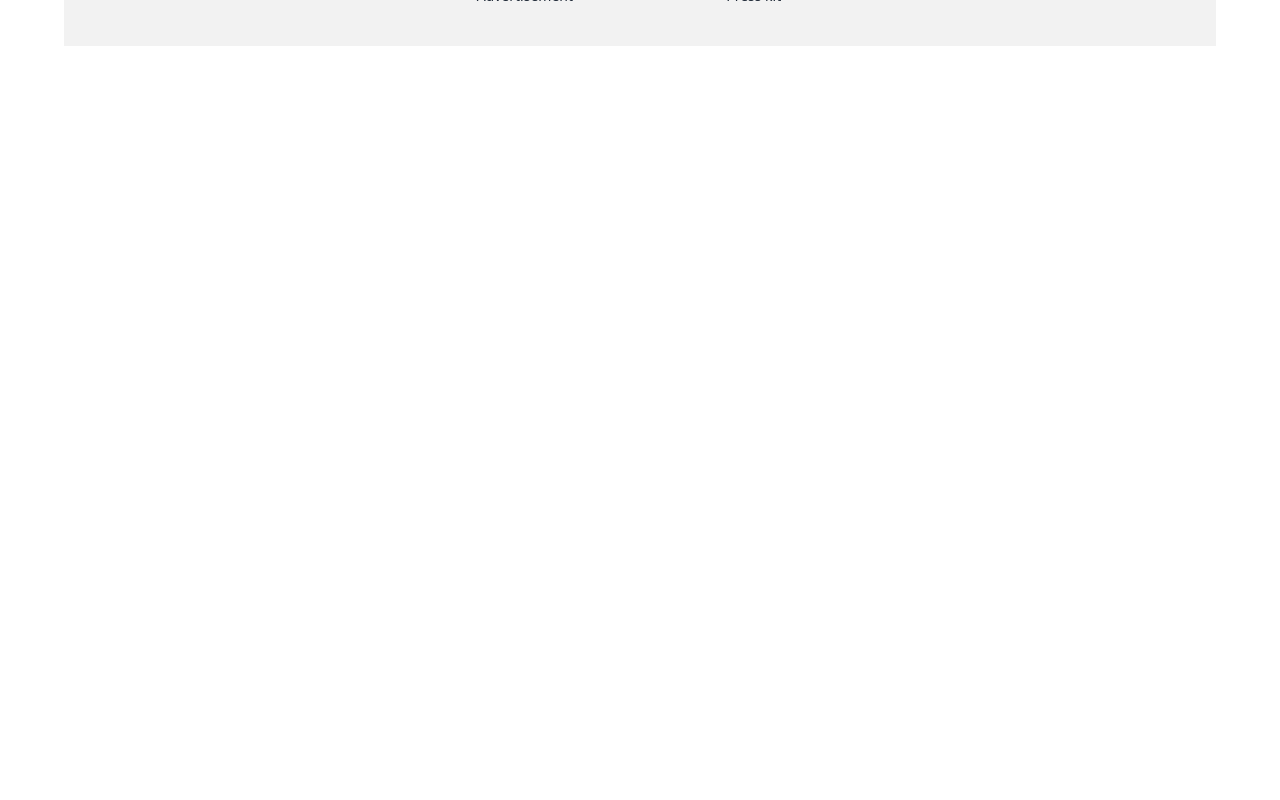
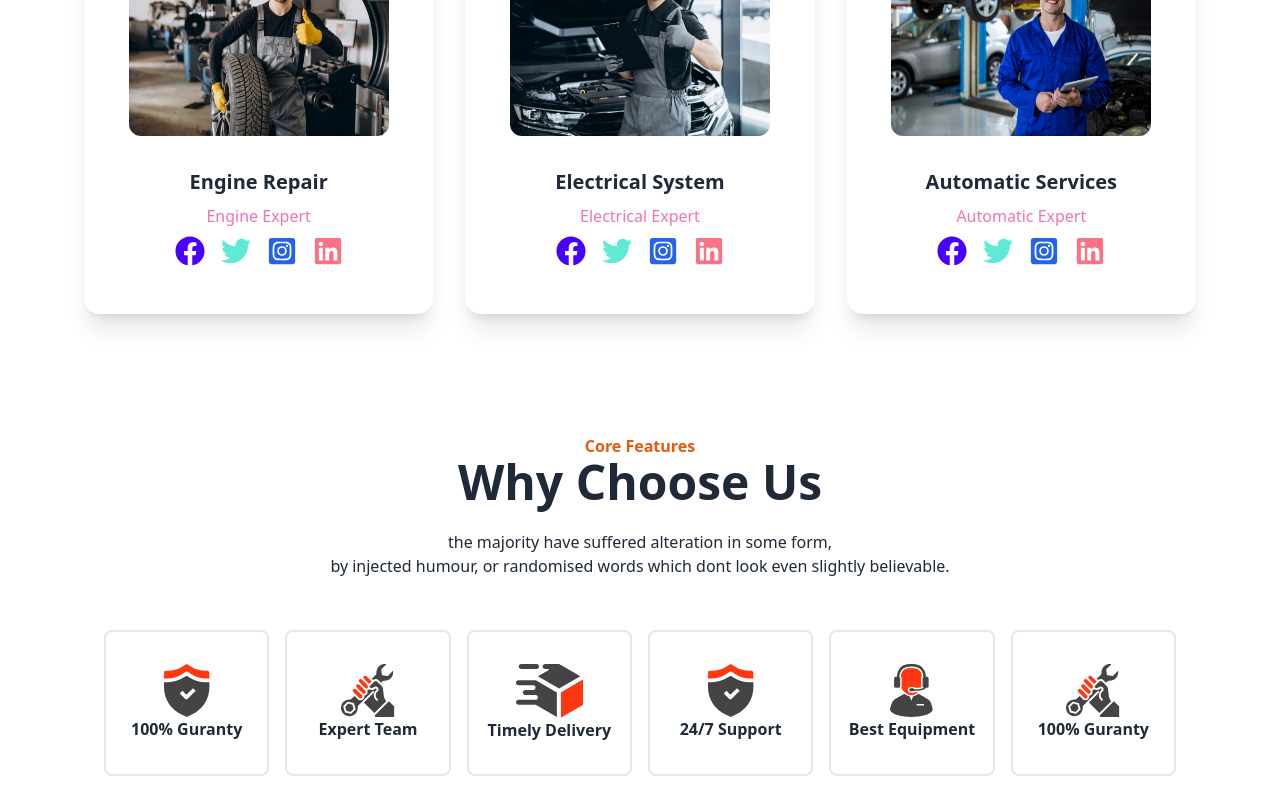
Before and after one commit to MhMunna12/car-workshop-client, a React (Vite) app: page / in a window 1280 px wide. Shown: the part 3360-4160 px from the top of the page. Before the commit the page ends 3406 px from the top, so only its background shows below. Built offline with nearby package versions, Linux system fonts and the light colour scheme; no server answers.

Commit message:
[DONE] product, team and core feature page

```diff
--- /dev/null
+++ b/src/Pages/CoreFeatures/CoreFeatures.jsx
@@ -0,0 +1,53 @@
+/* eslint-disable no-unused-vars */
+import React from 'react';
+import svg1 from '../../assets/icons/check.svg';
+import svg2 from '../../assets/icons/deliveryt.svg';
+import svg3 from '../../assets/icons/Group 38729.svg';
+import svg4 from '../../assets/icons/person.svg';
+import svg5 from '../../assets/icons/quote.svg';
+import svg6 from '../../assets/icons/Wrench.svg';
+const CoreFeatures = () => {
+    return (
+        <div>
+            <div className='text-center p-5 mt-20'>
+
+                <h3 className='text-orange-600 font-bold'>Core Features</h3>
+                <h1 className="text-5xl font-bold">Why Choose Us</h1>
+                <p className="py-6">the majority have suffered alteration in some form, <br /> by injected humour, or randomised words which dont look even slightly believable. </p>
+                <div className="grid gap-x-8 gap-y-4 grid-cols-1 md:grid-cols-2 lg:grid-cols-3">
+
+
+                </div>
+            </div>
+            <div className='grid lg:grid-cols-6 sm:grid-cols-3 py-2 px-10  gap-4 '>
+                <div className='border-solid border-2 border-grey-300 py-8 rounded-lg   text-center'>
+                    <img className='inline-block align-middle' src={svg1} alt="Shoes" />
+                    <h2 className='font-bold'>100% Guranty</h2>
+                </div>
+                <div className="border-solid border-2 border-grey-300   text-center py-8 rounded-lg">
+                    <img className='inline-block align-middle' src={svg6} alt="" />
+                    <h2 className='font-bold'>Expert Team</h2>
+                </div>
+                <div className="border-solid border-2 border-grey-300 py-8 rounded-lg  text-center">
+                    <img className='inline-block align-middle' src={svg2} alt="Shoes" />
+                    <h2 className='font-bold'>Timely Delivery</h2>
+                </div>
+                <div className="border-solid border-2 border-grey-300 py-8 rounded-lg  text-center">
+                    <img className='inline-block align-middle' src={svg1} alt="Shoes" />
+                    <h2 className='font-bold'>24/7 Support</h2>
+                </div>
+                <div className="border-solid border-2 border-grey-300 py-8 rounded-lg  text-center">
+                    <img className='inline-block align-middle' src={svg4} alt="Shoes" />
+                    <h2 className='font-bold'>Best Equipment</h2>
+                </div>
+                <div className="border-solid border-2 border-grey-300  py-8 rounded-lg text-center">
+                    <img className='inline-block align-middle' src={svg6} alt="Shoes" />
+                    <h2 className='font-bold'>100% Guranty</h2>
+                </div>
+
+            </div>
+        </div>
+    );
+};
+
+export default CoreFeatures;
--- a/src/Pages/Home/About/About.jsx
+++ b/src/Pages/Home/About/About.jsx
@@ -10,7 +10,7 @@ const About = () => {
                     <img className='w-3/4 rounded-lg shadow-2xl ' src={person} />
                     <img className='w-1/2 rounded-lg shadow-2xl absolute right-5 top-1/2 border-8 border-white' src={parts} />
                 </div>
-                <div className="lg:w-1/2">
+                <div className="lg:w-1/2 ">
                     <h3 className='text-orange-500 font-bold'>About us</h3>
                     <h1 className="text-5xl font-bold">We are qualified & of experience in this field</h1>
                     <p className="py-6">There are many variations of passages of Lorem Ipsum available, but the majority have suffered alteration in some form, by injected humour, or randomised words which dont look even slightly believable. .</p>
--- /dev/null
+++ b/src/Pages/Home/Engineer/Engineer.jsx
@@ -0,0 +1,52 @@
+/* eslint-disable no-unused-vars */
+import React from 'react';
+import img1 from '../../../assets/images/team/1.jpg'
+import img2 from '../../../assets/images/team/2.jpg'
+import img3 from '../../../assets/images/team/3.jpg'
+import EngineerCard from './EngineerCard';
+const engineerData = [
+
+    {
+        "id": 1,
+        expert: ' Engine Expert',
+        name: 'Engine Repair',
+        imgs: img1
+    },
+    {
+        "id": 2,
+        expert: 'Electrical Expert',
+        name: 'Electrical System',
+        imgs: img2
+    }
+    ,
+    {
+        "id": 3,
+        expert: 'Automatic Expert',
+        name: 'Automatic Services',
+        imgs: img3
+    }
+    ,
+
+
+]
+const Engineer = () => {
+    return (
+        <div className='text-center p-5 mt-10'>
+
+            <h3 className='text-orange-600 font-bold'>Team</h3>
+            <h1 className="text-5xl font-bold">Meet Our Team</h1>
+            <p className="py-6">the majority have suffered alteration in some form, by injected humour,  or randomised words <br /> which dont look even slightly believable. </p>
+            <div className="grid gap-x-8 gap-y-4 grid-cols-1 md:grid-cols-2 lg:grid-cols-3">
+                {
+                    engineerData.map(engineer => <EngineerCard
+                        key={engineer.id}
+                        engineer={engineer}
+                    ></EngineerCard>)
+                }
+
+            </div>
+        </div>
+    );
+};
+
+export default Engineer;
--- /dev/null
+++ b/src/Pages/Home/Engineer/EngineerCard.jsx
@@ -0,0 +1,26 @@
+/* eslint-disable no-unused-vars */
+import React from 'react';
+import { FaFacebook, FaInstagramSquare, FaLinkedin, FaTwitter } from "react-icons/fa";
+const EngineerCard = ({ engineer }) => {
+    const { imgs, name, expert } = engineer;
+    console.log(engineer);
+    return (
+        <div className="card py-4 bg-base-100  shadow-xl mt-5">
+            <figure className="px-5 rounded-xl  ">
+                <img className="rounded-xl" src={imgs} style={{ height: '190px', width: '260px' }} />
+            </figure>
+            <div className="card-body items-center text-center">
+                <h2 className="card-title">{name}</h2>
+                <p className='text-pink-400'>{expert}</p>
+                <div className='flex space-x-4 '>
+                    <FaFacebook className='text-3xl text-primary' />
+                    <FaTwitter className='text-teal-300 text-3xl' />
+                    <FaInstagramSquare className='text-blue-600 text-3xl' />
+                    <FaLinkedin className='text-rose-400 text-3xl' />
+                </div>
+            </div>
+        </div>
+    );
+};
+
+export default EngineerCard;
--- a/src/Pages/Home/Home/Home.jsx
+++ b/src/Pages/Home/Home/Home.jsx
@@ -5,6 +5,8 @@ import About from '../About/About';
 import Services from '../Services/Services';
 import AreaService from '../AreaService/AreaService';
 import PopularProduct from '../PopularProduct/PopularProduct';
+import Engineer from '../Engineer/Engineer';
+import CoreFeatures from '../../CoreFeatures/CoreFeatures';
 
 
 
@@ -17,6 +19,8 @@ const Home = () => {
             <Services />
             <AreaService />
             <PopularProduct />
+            <Engineer></Engineer>
+            <CoreFeatures />
         </div>
     );
 };
--- a/src/Pages/Home/PopularProduct/ProductCard.jsx
+++ b/src/Pages/Home/PopularProduct/ProductCard.jsx
@@ -2,12 +2,12 @@
 import React from 'react';
 
 const ProductCard = ({ product }) => {
-    console.log(product);
+    // console.log(product);
     const { img, name, price } = product;
     return (
         <div className="card p-5 bg-base-100 border-solid border-2 border-grey-100">
-            <figure className="p-2 rounded-xl skeleton  bg-base-200">
-                <img className="" src={img} style={{ height: '210px' }} />
+            <figure className="p-2 rounded-xl skeleton bg-base-200">
+                <img className="" src={img} style={{ height: '170px', width: '170px' }} />
             </figure>
             <div className="card-body items-center text-center">
                 <h2 className="card-title">{name}</h2>
--- /dev/null
+++ b/src/Pages/Home/Services/ServiceDetail/ServiceDetail.jsx
@@ -0,0 +1,19 @@
+/* eslint-disable no-unused-vars */
+import React from 'react';
+
+const ServiceDetail = () => {
+    return (
+        <div className="hero min-h-screen" style={{ backgroundImage: 'url(https://daisyui.com/images/stock/photo-1507358522600-9f71e620c44e.jpg)' }}>
+            <div className="hero-overlay bg-opacity-60"></div>
+            <div className="hero-content text-center text-neutral-content">
+                <div className="max-w-md">
+                    <h1 className="mb-5 text-5xl font-bold">Hello there</h1>
+                    <p className="mb-5">Provident cupiditate voluptatem et in. Quaerat fugiat ut assumenda excepturi exercitationem quasi. In deleniti eaque aut repudiandae et a id nisi.</p>
+                    <button className="btn btn-primary">Get Started</button>
+                </div>
+            </div>
+        </div>
+    );
+};
+
+export default ServiceDetail;
--- a/src/Pages/Shared/Footer/Footer.jsx
+++ b/src/Pages/Shared/Footer/Footer.jsx
@@ -3,7 +3,7 @@ import React from 'react';
 import logo from '../../../assets/logo.svg'
 const Footer = () => {
     return (
-        <footer className="footer p-10 bg-base-200 text-base-content mt-16">
+        <footer className="footer p-10 bg-base-200  mt-16 text-black">
             <aside>
                 <img src={logo} alt="" />
                 <p>ACME Industries Ltd.<br />Providing reliable tech since 1992</p>
--- a/src/routes/Routes.jsx
+++ b/src/routes/Routes.jsx
@@ -6,6 +6,7 @@ import Register from "../Pages/Login/Register/Register";
 import CheckOut from "../Pages/CheckOut/CheckOut";
 import Bookings from "../Pages/Bookings/Bookings";
 import PrivateRoute from "./PrivateRoute/PrivateRoute";
+import ServiceDetail from "../Pages/Home/Services/ServiceDetail/ServiceDetail";
 
 const router = createBrowserRouter([
     {
@@ -26,6 +27,10 @@ const router = createBrowserRouter([
                 element: <Register></Register>
             },
             {
+                path: '/serviceDetail',
+                element: <ServiceDetail></ServiceDetail>
+            },
+            {
                 path: 'checkout/:id',
                 element: <CheckOut></CheckOut>,
                 loader: ({ params }) => fetch(`http://localhost:5000/services/${params.id}`)
```
